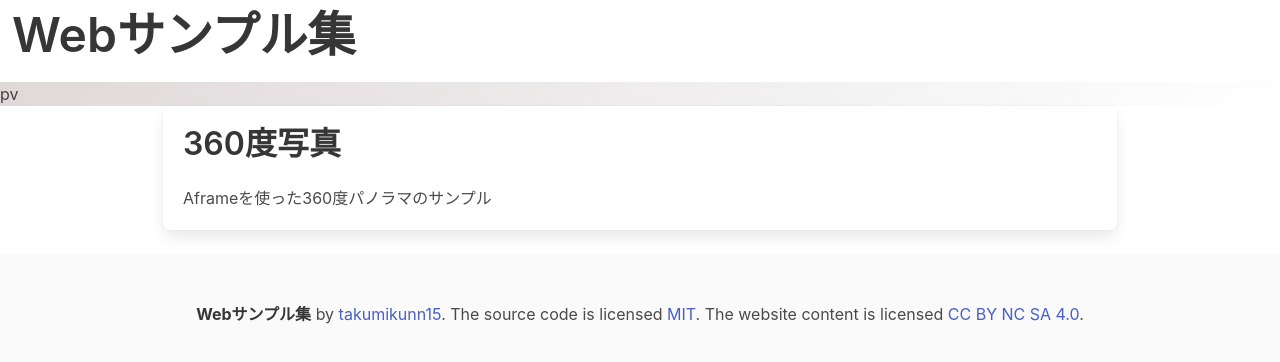
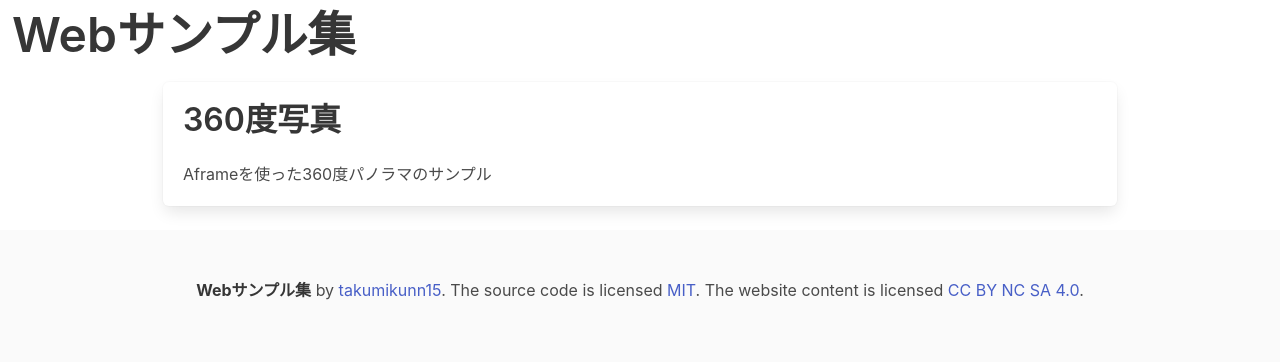
Before and after one commit to takumikunn15/sample, a plain HTML site: page index.html in a window 1280 px wide. Drawn offline with nearby package versions, Linux system fonts and the light colour scheme.

Commit message:
いらないクラス削除

```diff
--- a/index.html
+++ b/index.html
@@ -21,12 +21,6 @@
             <span aria-hidden="true"></span>
         </a>
     </nav>
-
-    <section class="hero is-medium is-light is-bold">
-        <container>
-            pv
-        </container>
-    </section>
 
     <div class="columns">
         <div class="column">
```
